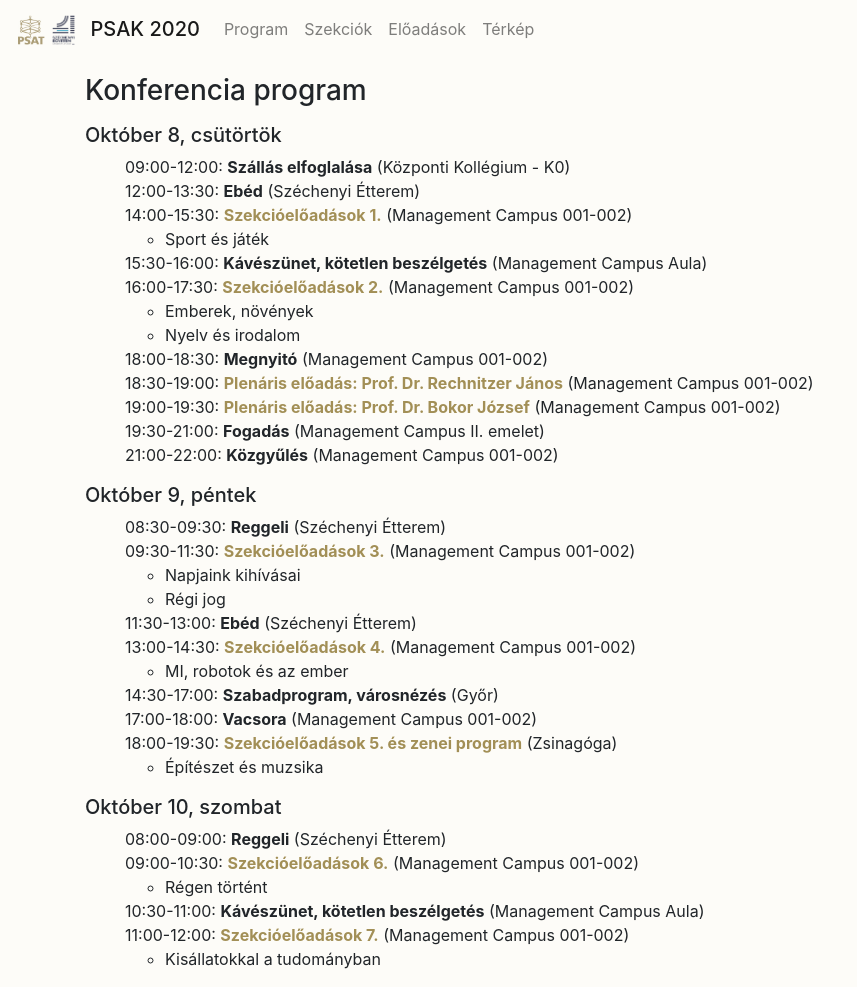
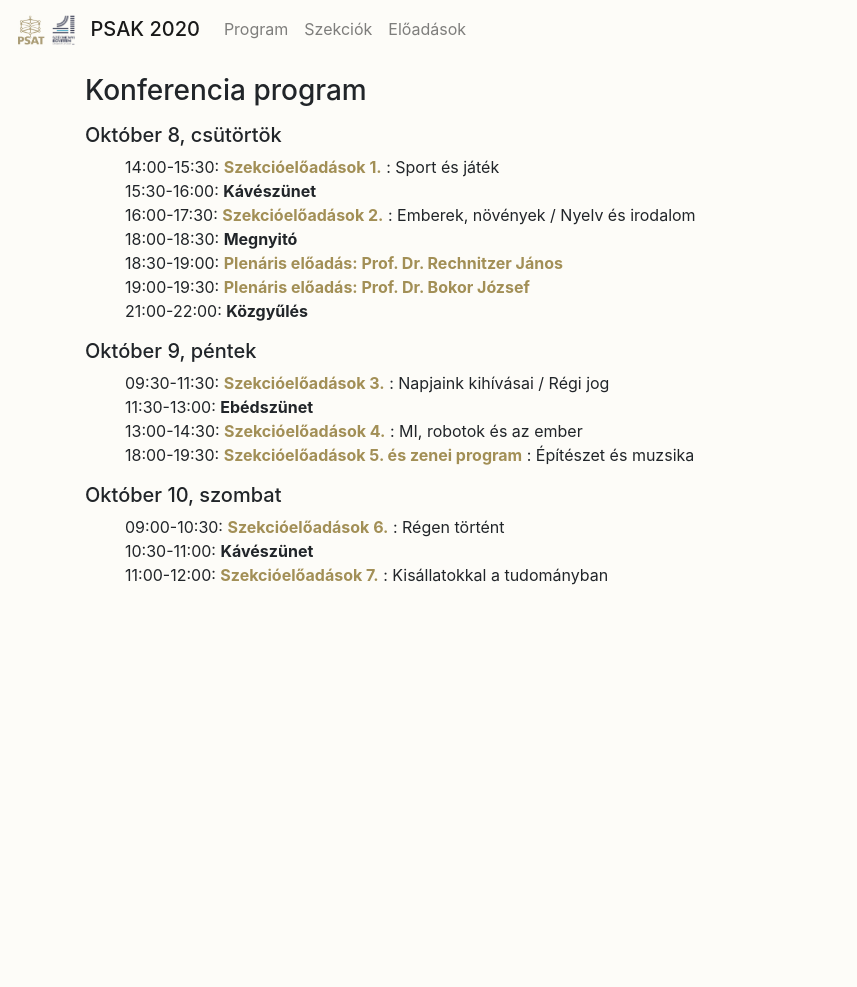
Before and after one commit to hegyhati/psak_2020, a Jekyll site: the page built from index.html, in a window 1280 px wide. Shown: the whole page, without its empty margins (0-857 px from the left). Built offline with Jekyll 4.4.1, drawn with Linux system fonts in a browser that asks for light colours; after the commit the page ends 900 px from its top, so only the background shows below that.

Commit message:
Change to online conference

```diff
--- a/_data/program.json
+++ b/_data/program.json
@@ -4,19 +4,8 @@
     "date-hu": "Október 8, csütörtök",
     "events" : [
       {
-        "start" : "09:00", "finish" : "12:00",
-        "name"  : "Szállás elfoglalása",
-        "place" : "Központi Kollégium - K0"
-      },
-      {
-        "start" : "12:00", "finish" : "13:30",
-        "name"  : "Ebéd",
-        "place" : "Széchenyi Étterem"
-      },
-      {
         "start" : "14:00", "finish" : "15:30",
         "name"  : "Szekcióelőadások 1.",
-        "place" : "Management Campus 001-002",
         "sections" : [
           {
             "name" : "Sport és játék",
@@ -27,13 +16,11 @@
       },
       {
         "start" : "15:30", "finish" : "16:00",
-        "name"  : "Kávészünet, kötetlen beszélgetés",
-        "place" : "Management Campus Aula"
+        "name"  : "Kávészünet",
       },
       {
         "start" : "16:00", "finish" : "17:30",
         "name"  : "Szekcióelőadások 2.",
-        "place" : "Management Campus 001-002",
         "sections" : [
           {
             "name" : "Emberek, növények",
@@ -50,29 +37,20 @@
       {
         "start" : "18:00", "finish" : "18:30",
         "name"  : "Megnyitó",
-        "place" : "Management Campus 001-002"
       },
       {
         "start" : "18:30", "finish" : "19:00",
         "name"  : "Plenáris előadás: Prof. Dr. Rechnitzer János",
-        "place" : "Management Campus 001-002",
         "presentation" : "to_be_announced"
       },
       {
         "start" : "19:00", "finish" : "19:30",
         "name"  : "Plenáris előadás: Prof. Dr. Bokor József",
-        "place" : "Management Campus 001-002",
         "presentation" : "to_be_announced"
-      },
-      {
-        "start" : "19:30", "finish" : "21:00",
-        "name"  : "Fogadás",
-        "place" : "Management Campus II. emelet",
       },
       {
         "start" : "21:00", "finish" : "22:00",
         "name"  : "Közgyűlés",
-        "place" : "Management Campus 001-002",
       },
     ]
   },
@@ -81,14 +59,8 @@
     "date-hu": "Október 9, péntek",
     "events" : [
       {
-        "start" : "08:30", "finish" : "09:30",
-        "name"  : "Reggeli",
-        "place" : "Széchenyi Étterem"
-      },
-      {
         "start" : "09:30", "finish" : "11:30",
         "name"  : "Szekcióelőadások 3.",
-        "place" : "Management Campus 001-002",
         "sections" : [
           {
             "name" : "Napjaink kihívásai",
@@ -104,13 +76,11 @@
       },
       {
         "start" : "11:30", "finish" : "13:00",
-        "name"  : "Ebéd",
-        "place" : "Széchenyi Étterem"
+        "name"  : "Ebédszünet",
       },
       {
         "start" : "13:00", "finish" : "14:30",
         "name"  : "Szekcióelőadások 4.",
-        "place" : "Management Campus 001-002",
         "sections" : [
           {
             "name" : "MI, robotok és az ember",
@@ -120,19 +90,8 @@
         ]
       },
       {
-        "start" : "14:30", "finish" : "17:00",
-        "name"  : "Szabadprogram, városnézés",
-        "place" : "Győr"
-      },
-      {
-        "start" : "17:00", "finish" : "18:00",
-        "name"  : "Vacsora",
-        "place" : "Management Campus 001-002"
-      },
-      {
         "start" : "18:00", "finish" : "19:30",
         "name"  : "Szekcióelőadások 5. és zenei program",
-        "place" : "Zsinagóga",
         "sections" : [
           {
             "name" : "Építészet és muzsika",
@@ -148,14 +107,8 @@
     "date-hu": "Október 10, szombat",
     "events" : [
       {
-        "start" : "08:00", "finish" : "09:00",
-        "name"  : "Reggeli",
-        "place" : "Széchenyi Étterem"
-      },
-      {
         "start" : "09:00", "finish" : "10:30",
         "name"  : "Szekcióelőadások 6.",
-        "place" : "Management Campus 001-002",
         "sections" : [
           {
             "name" : "Régen történt",
@@ -166,13 +119,11 @@
       },
       {
         "start" : "10:30", "finish" : "11:00",
-        "name"  : "Kávészünet, kötetlen beszélgetés",
-        "place" : "Management Campus Aula"
+        "name"  : "Kávészünet",
       },
       {
         "start" : "11:00", "finish" : "12:00",
         "name"  : "Szekcióelőadások 7.",
-        "place" : "Management Campus 001-002",
         "sections" : [
           {
             "name" : "Kisállatokkal a tudományban",
--- a/_includes/navbar.html
+++ b/_includes/navbar.html
@@ -12,7 +12,7 @@
       <a class="nav-item nav-link" href="{{site.baseurl}}/index.html">Program</a>
       <a class="nav-item nav-link" href="{{site.baseurl}}/sections.html">Szekciók</a>
       <a class="nav-item nav-link" href="{{site.baseurl}}/presentations.html">Előadások</a>
-      <a class="nav-item nav-link" href="{{site.baseurl}}/map.html">Térkép</a>
+      <!--a class="nav-item nav-link" href="{{site.baseurl}}/map.html">Térkép</a-->
     </ul>
   </div>
 </nav>
--- a/index.html
+++ b/index.html
@@ -13,13 +13,12 @@ title: Konferencia program
       {% else %}
         <b>{{event.name}}</b>
       {% endif %}
-      ({{event.place}})
+      {% comment %} ({{event.place}}) {% endcomment %}
       {% if event.sections %}
-      <ul>
-        {% for section in event.sections %}
-          <li>{{section.name}}</li>
+      : {% for section in event.sections %}
+          {% if forloop.first == false %} / {% endif %}
+          {{section.name}}
         {% endfor %}
-      </ul>
       {% endif %}
     </li>
   {% endfor %}
```
